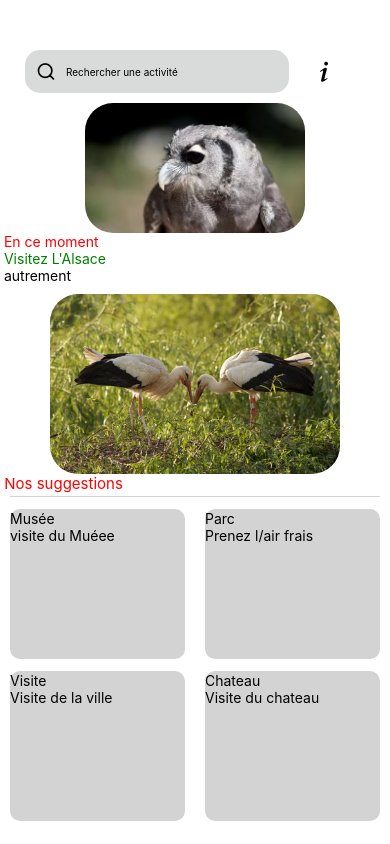
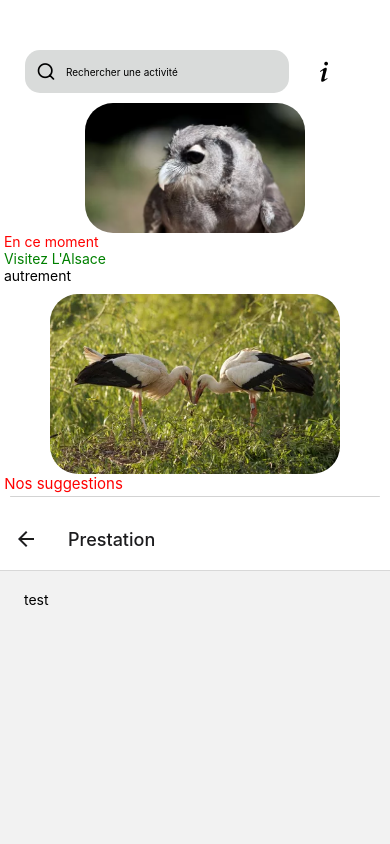
Before and after one commit to Ophelie22/firstpage, a React Native app in the folder alsace/: screen /Prestation in a window 390 px wide. Built offline with nearby package versions, Linux system fonts and the light colour scheme.

Commit message:
Navigation mis en place

```diff
--- a/alsace/App.js
+++ b/alsace/App.js
@@ -1,17 +1,30 @@
 import { StyleSheet, View } from 'react-native';
 import Home from './screens/Home';
+import  { NavigationContainer } from '@react-navigation/native';
+import { createNativeStackNavigator } from '@react-navigation/native-stack';
+
 //import { ScrollView } from 'react-native';
+
+
 import PrestationScreen from './screens/PrestationScreen';
+import CategorieScreen from './screens/CategorieScreen';
+
+const Stack = createNativeStackNavigator();
 
 export default function App() {
 
   return (
     //<View style={styles.scrollView}>
-    <View>
-          <Home />
-          <PrestationScreen />
-    </View>
+    <>
+      <Home />
+          <NavigationContainer>
+            <Stack.Navigator>
+              <Stack.Screen name="Categorie" component={CategorieScreen} />
+              <Stack.Screen name="Prestation" component={PrestationScreen} />
+            </Stack.Navigator>
+          </NavigationContainer>
 
+    </>
 
   );
 
--- a/alsace/package.json
+++ b/alsace/package.json
@@ -10,6 +10,7 @@
   },
   "dependencies": {
     "@react-navigation/native": "^6.1.10",
+    "@react-navigation/native-stack": "^6.9.18",
     "expo": "~50.0.7",
     "expo-status-bar": "~1.11.1",
     "react": "18.2.0",
--- /dev/null
+++ b/alsace/screens/CategorieScreen.js
@@ -0,0 +1,29 @@
+import { FlatList } from "react-native";
+import CategoryGridTitle from "../components/CategoryGridTitle";
+
+import { CATEGORIES } from "../data/fausseData";
+
+function renderCategoryItem(itemData) {
+    console.log(itemData);
+    return (
+        //a voir si je met la short description
+        <CategoryGridTitle
+        title={itemData.item.title}
+        imageUrl={itemData.item.imageUrl}
+        shortdescription={itemData.item.shortdescription}
+        />
+    );
+}
+
+function CategorieScreen() {
+    return (
+    <FlatList
+        data={CATEGORIES}
+        keyExtractor={(item) => item.id}
+        renderItem={renderCategoryItem}
+        numColumns={2}
+    />
+    );
+
+}
+export default CategorieScreen;
--- a/alsace/screens/PrestationScreen.js
+++ b/alsace/screens/PrestationScreen.js
@@ -1,29 +1,21 @@
-import { FlatList } from "react-native";
-
-import CategoryGridTitle from "../components/CategoryGridTitle";
-import { CATEGORIES } from "../data/fausseData";
+import  { PRESTATIONS } from "../data/fausseData";
+import { View, Text, StyleSheet} from 'react-native';
 
 
-function renderCategoryItem(itemData) {
-    console.log(itemData);
-    return (
-        //a voir si je met la short description
-        <CategoryGridTitle
-        title={itemData.item.title}
-        imageUrl={itemData.item.imageUrl}
-        shortdescription={itemData.item.shortdescription}
-        />
+function PrestationScreen() {
+    return(
+        <View style={styles.container}>
+            <Text> test  </Text>
+        </View>
     );
+
 }
 
-function PrestationScreen() {
-    return (
-    <FlatList
-        data={CATEGORIES}
-        keyExtractor={(item) => item.id}
-        renderItem={renderCategoryItem}
-        numColumns={2}
-    />
-    );
-}
 export default PrestationScreen;
+
+const styles = StyleSheet.create({
+    container: {
+        flex: 1,
+        padding: 20,
+    }
+});
```
Also changed, not shown: 1 other file (tests, documents, lock files or other folders).
